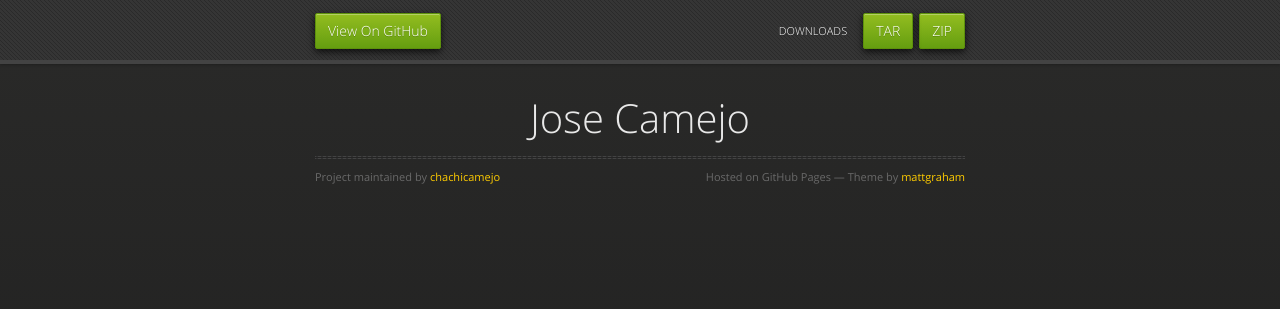
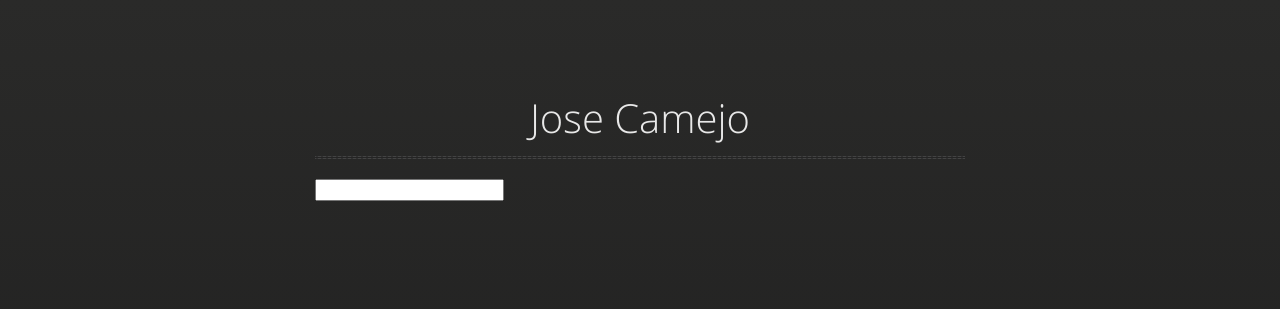
Before and after one commit to chachicamejo/camejo, a plain HTML site: page index.html in a window 1280 px wide. Drawn offline with nearby package versions, Linux system fonts and the light colour scheme.

Commit message:
Update index.html

```diff
--- a/index.html
+++ b/index.html
@@ -18,15 +18,6 @@
 
   </head>
   <body>
-      <div id="header">
-        <nav>
-          <li class="fork"><a href="https://github.com/chachicamejo/camejo">View On GitHub</a></li>
-          <li class="downloads"><a href="https://github.com/chachicamejo/camejo/zipball/master">ZIP</a></li>
-          <li class="downloads"><a href="https://github.com/chachicamejo/camejo/tarball/master">TAR</a></li>
-          <li class="title">DOWNLOADS</li>
-        </nav>
-      </div><!-- end header -->
-
     <div class="wrapper">
 
       <section>
@@ -34,8 +25,9 @@
           <h1>Jose Camejo</h1>
           <p></p>
           <hr>
-          <span class="credits left">Project maintained by <a href="https://github.com/chachicamejo">chachicamejo</a></span>
-          <span class="credits right">Hosted on GitHub Pages &mdash; Theme by <a href="https://twitter.com/michigangraham">mattgraham</a></span>
+          <script type="text/javascript" src="//api.filestackapi.com/filestack.js"></script>
+          <input type="filepicker" data-fp-apikey="Ab4aeJlKZRqefSIRUyZnYz"
+onchange="alert(event.fpfile.url)">
         </div>
 
         <p></p>
```
